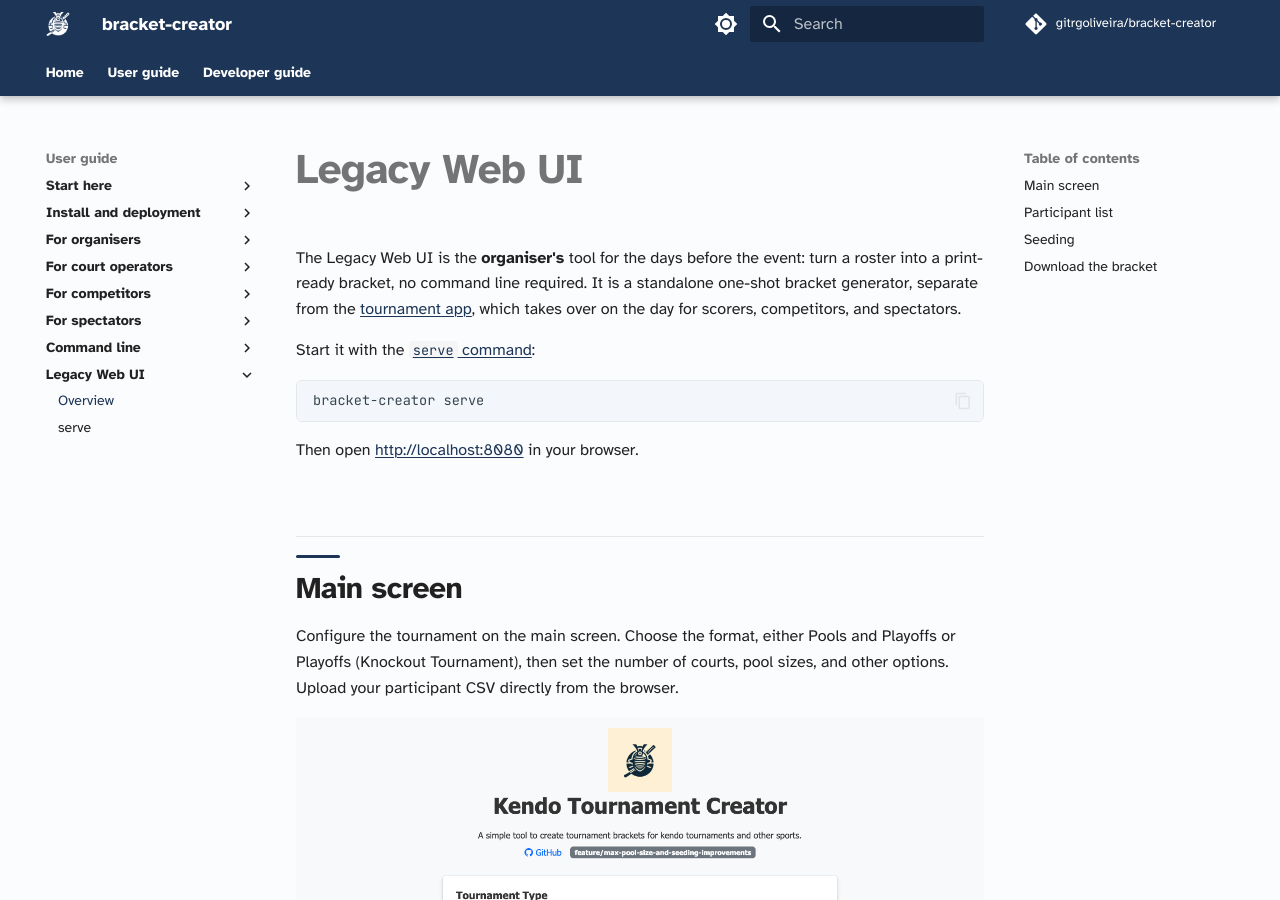
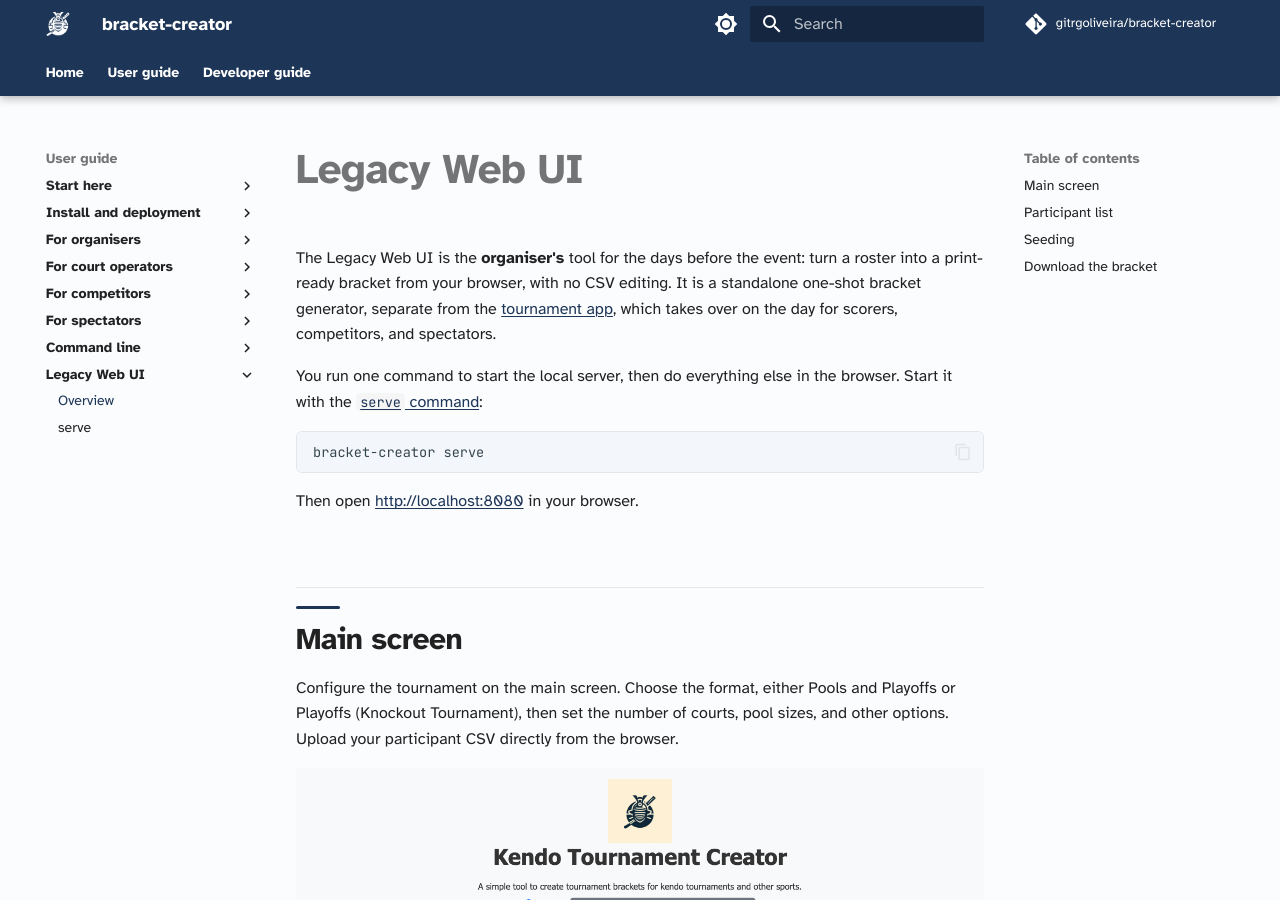
Before and after one commit to gitrgoliveira/bracket-creator, an MkDocs documentation site: the page built from docs/user-guide/organisers/web-ui.md, in a window 1280 px wide and 900 px high. Built offline with MkDocs 1.6.1 and Material for MkDocs 9.7.7, drawn with Linux system fonts in a browser that asks for light colours; comment, search, counter and statistics services are not loaded.

Commit message:
docs: clarify Legacy Web UI intro re command line vs browser
The 'no command line required' phrasing conflicted with the next line's
'bracket-creator serve' instruction. Reword to make clear you run one
command to start the local server, then generate brackets in the browser.

Co-Authored-By: Claude Opus 4.8 <noreply@anthropic.com>

````diff
--- a/docs/user-guide/organisers/web-ui.md
+++ b/docs/user-guide/organisers/web-ui.md
@@ -1,8 +1,8 @@
 # Legacy Web UI
 
-The Legacy Web UI is the **organiser's** tool for the days before the event: turn a roster into a print-ready bracket, no command line required. It is a standalone one-shot bracket generator, separate from the [tournament app](run-tournament.md), which takes over on the day for scorers, competitors, and spectators.
+The Legacy Web UI is the **organiser's** tool for the days before the event: turn a roster into a print-ready bracket from your browser, with no CSV editing. It is a standalone one-shot bracket generator, separate from the [tournament app](run-tournament.md), which takes over on the day for scorers, competitors, and spectators.
 
-Start it with the [`serve` command](../commands/serve.md):
+You run one command to start the local server, then do everything else in the browser. Start it with the [`serve` command](../commands/serve.md):
 
 ```bash
 bracket-creator serve
````
